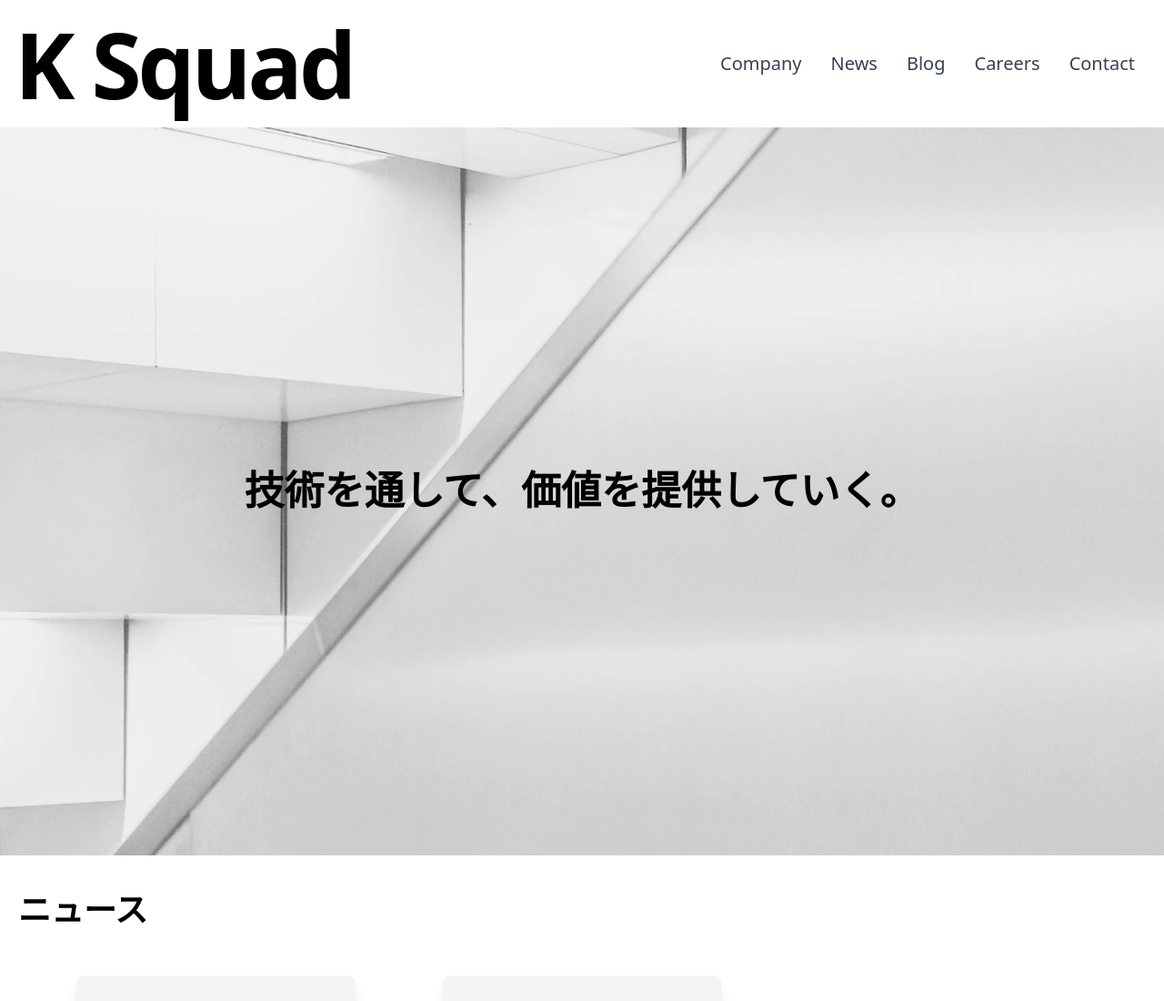
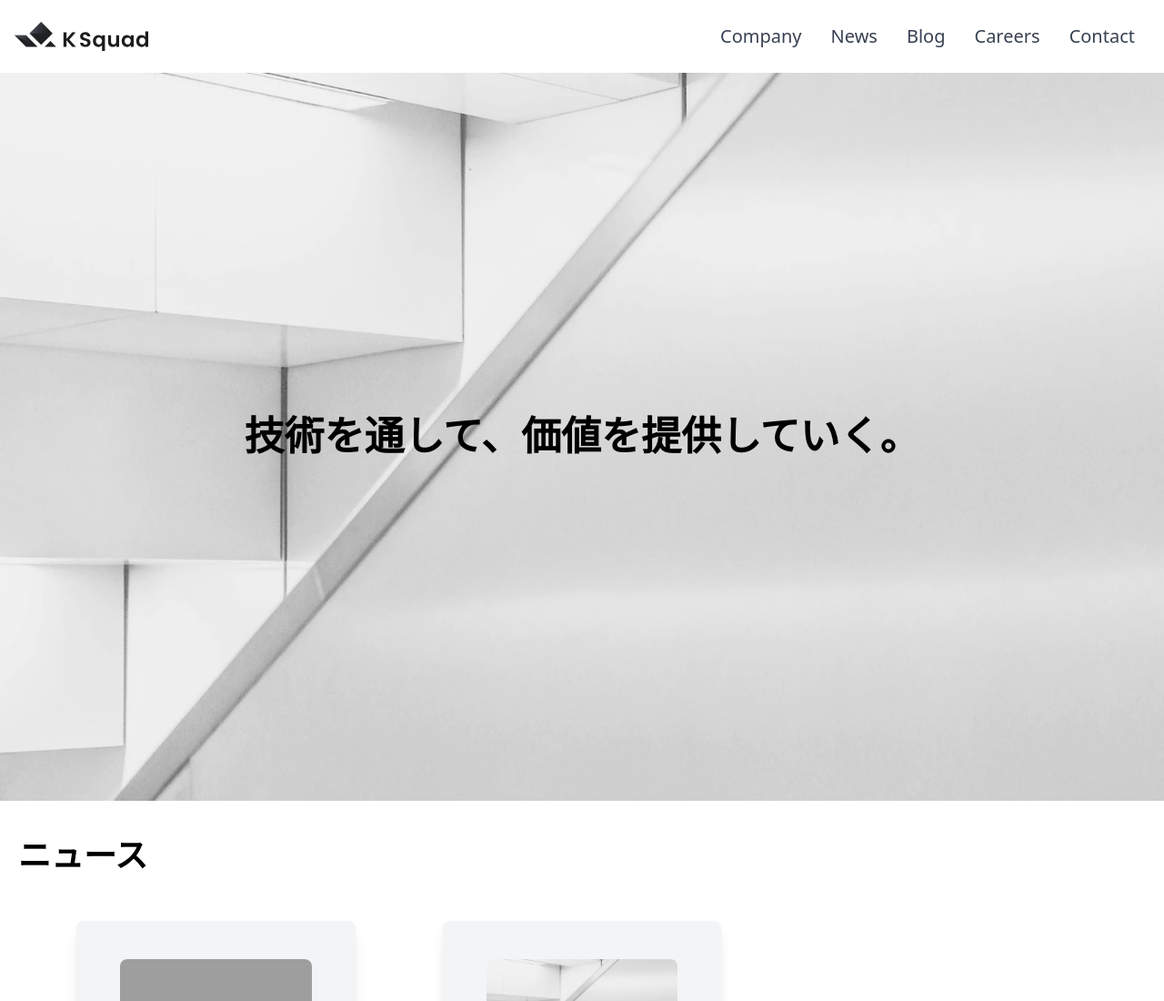
Before and after one commit to ksquadjp/website, an Astro site: page / in a window 1280 px wide. Shown: the top 1100 px of the page at 91% size. Built offline with nearby package versions, Linux system fonts and the light colour scheme; Astro itself is replaced by a stand-in of ours; grey boxes are pictures that could not be loaded.

Commit message:
add logo to header

```diff
--- a/src/components/base/Header.tsx
+++ b/src/components/base/Header.tsx
@@ -7,7 +7,7 @@ export default function Header() {
     <nav className="rounded border-gray-200 bg-white px-2 py-2.5 sm:px-4">
       <div className="container mx-auto flex flex-wrap items-center justify-between">
         <a href="/" className="flex items-center">
-          <h1 className="text-4xl font-bold leading-tight tracking-tighter md:pr-8 md:text-8xl">K Squad</h1>
+          <img src="/logos/ksquad_logo.svg" className="mr-3 h-8" alt="K Squad" />
         </a>
         <button
           onClick={() => setOpen(!open)}
```
